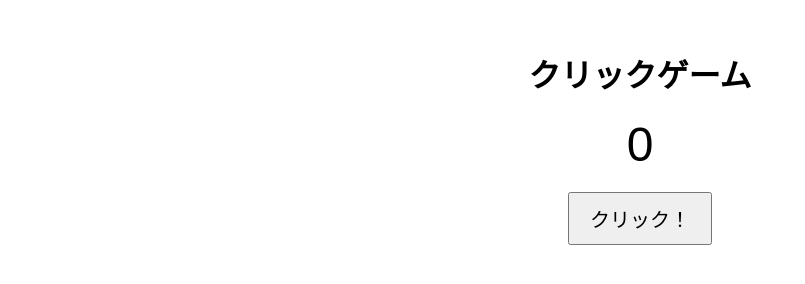
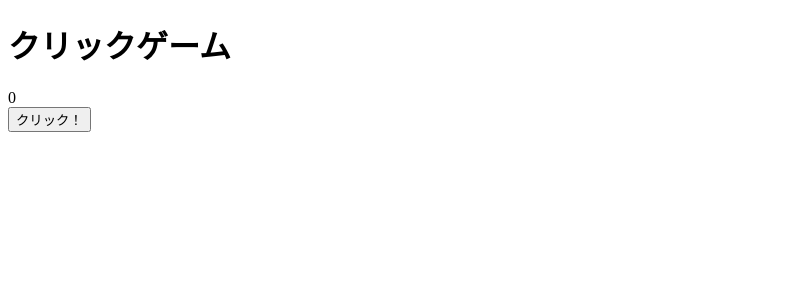
Before and after one commit to 044873-ctrl/dify-game-project, a plain HTML site: page index.html in a window 1280 px wide. Shown: the whole page, without its empty margins (0-805 px from the left). Drawn offline with Linux system fonts and the light colour scheme.

Commit message:
Update index.html

```diff
--- a/index.html
+++ b/index.html
@@ -3,38 +3,13 @@
 <head>
   <meta charset="UTF-8">
   <title>Click Game</title>
-  <style>
-    body {
-      font-family: sans-serif;
-      text-align: center;
-      margin-top: 50px;
-    }
-    #count {
-      font-size: 48px;
-      margin: 20px;
-    }
-    button {
-      font-size: 20px;
-      padding: 10px 20px;
-    }
-  </style>
 </head>
 <body>
 
-  <h1>クリックゲーム</h1>
-  <div id="count">0</div>
-  <button id="btn">クリック！</button>
+<h1>クリックゲーム</h1>
+<div id="count">0</div>
+<button id="btn">クリック！</button>
 
-  <script>
-    let count = 0;
-    const countDiv = document.getElementById("count");
-    const btn = document.getElementById("btn");
-
-    btn.addEventListener("click", () => {
-      count++;
-      countDiv.textContent = count;
-    });
-  </script>
-
+<script src="game.js"></script>
 </body>
 </html>
```
